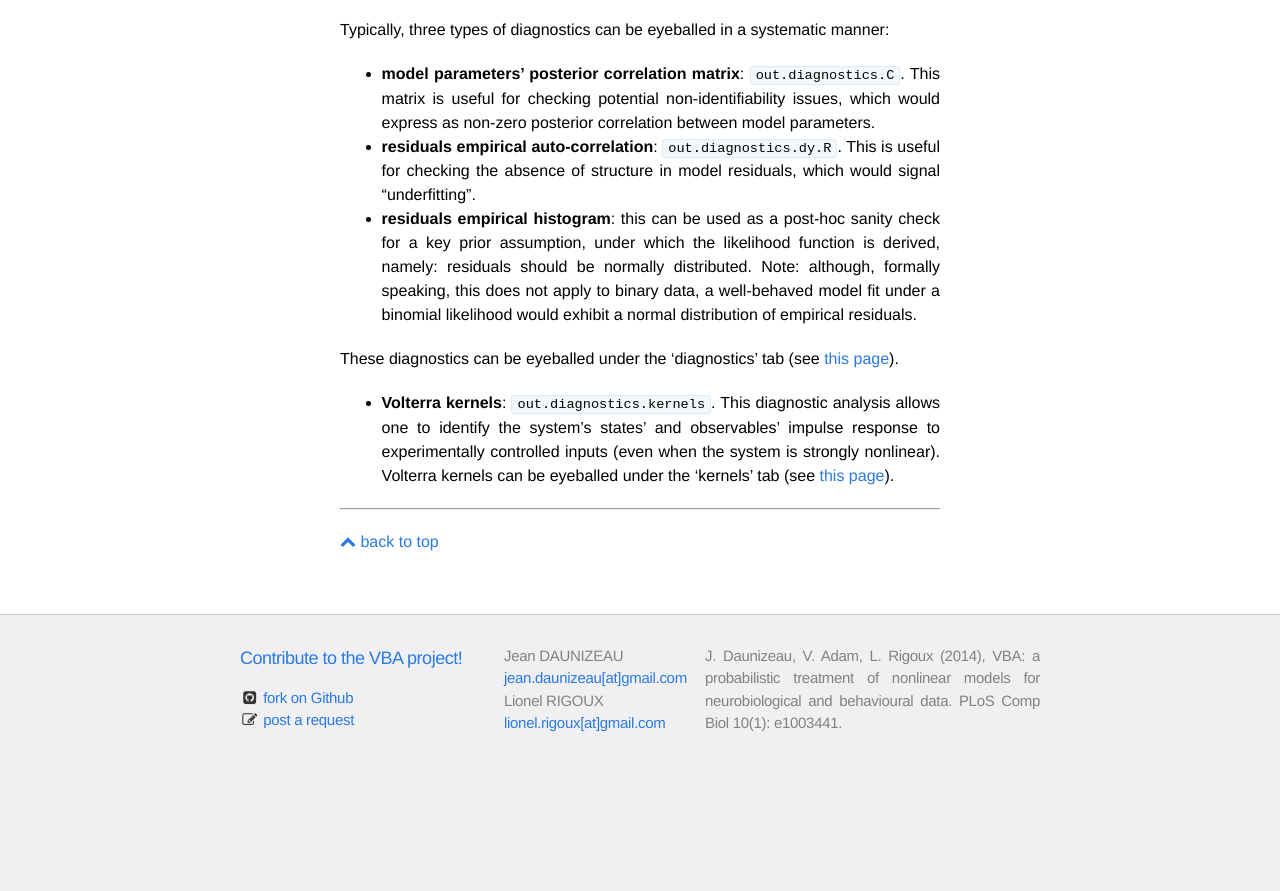
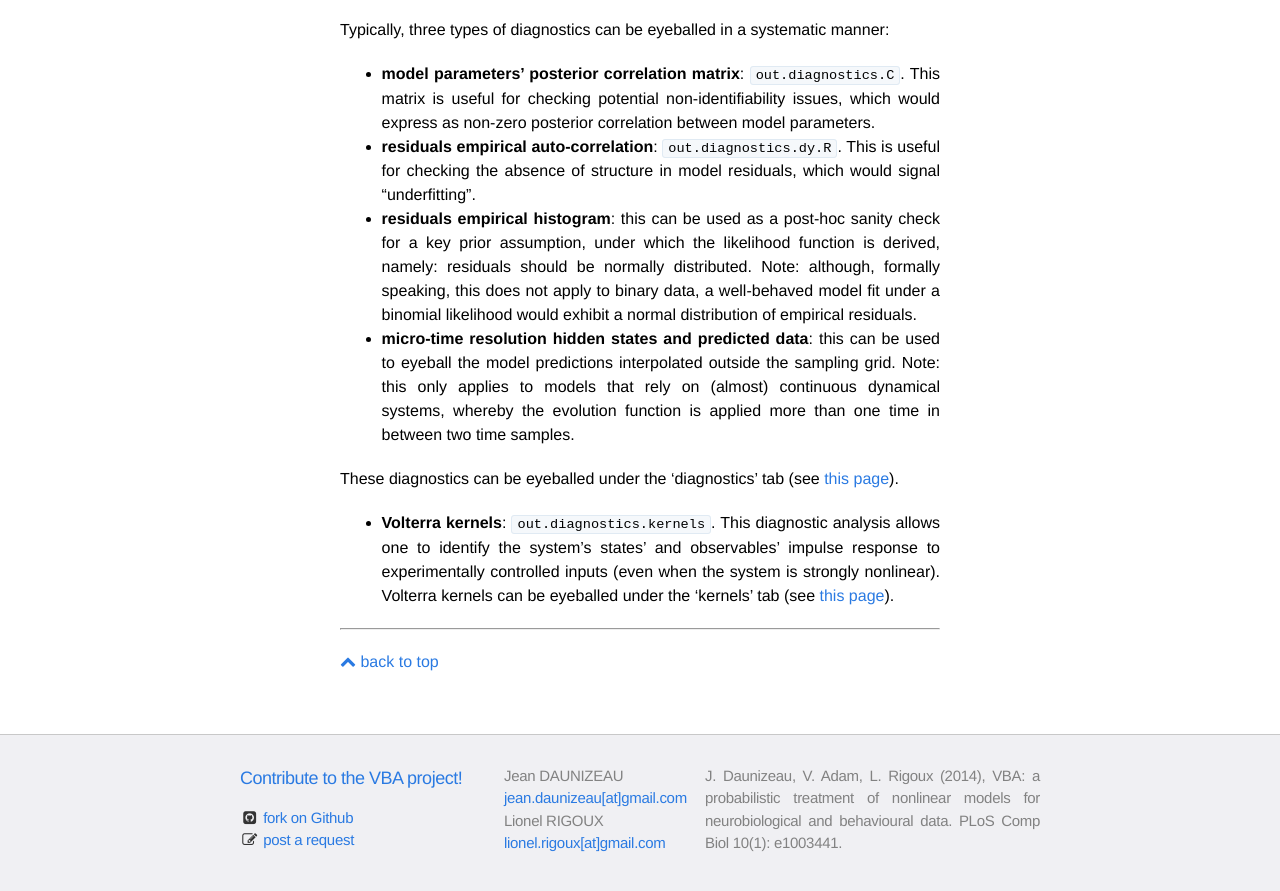
Before and after one commit to MBB-team/VBA-toolbox, a Jekyll site: the page built from _wiki/VBA-output-structure.md, in a window 1280 px wide and 900 px high, scrolled down 2167 px. Shown: the top 891 px of the window. Built offline with Jekyll 4.4.1, drawn with Linux system fonts in a browser that asks for light colours; nearby versions of some CDN libraries; before the commit the page ends 2947 px from its top, so only the background shows below that.

Commit message:
Update VBA-output-structure.md

```diff
--- a/_wiki/VBA-output-structure.md
+++ b/_wiki/VBA-output-structure.md
@@ -69,6 +69,7 @@ Typically, three types of diagnostics can be eyeballed in a systematic manner:
 - **model parameters' posterior correlation matrix**: `out.diagnostics.C`. This matrix is useful for checking potential non-identifiability issues, which would express as non-zero posterior correlation between model parameters.
 - **residuals empirical auto-correlation**: `out.diagnostics.dy.R`. This is useful for checking the absence of structure in model residuals, which would signal "underfitting".
 - **residuals empirical histogram**: this can be used as a post-hoc sanity check for a key prior assumption, under which the likelihood function is derived, namely: residuals should be normally distributed. Note: although, formally speaking, this does not apply to binary data, a well-behaved model fit under a binomial likelihood would exhibit a normal distribution of empirical residuals.
+- **micro-time resolution hidden states and predicted data**: this can be used to eyeball the model predictions interpolated outside the sampling grid. Note: this only applies to models that rely on (almost) continuous dynamical systems, whereby the evolution function is applied more than one time in between two time samples.
 
 These diagnostics can be eyeballed under the 'diagnostics' tab (see [this page]({{ site.baseurl }}/wiki/VBA-graphical-output)).
 
```
